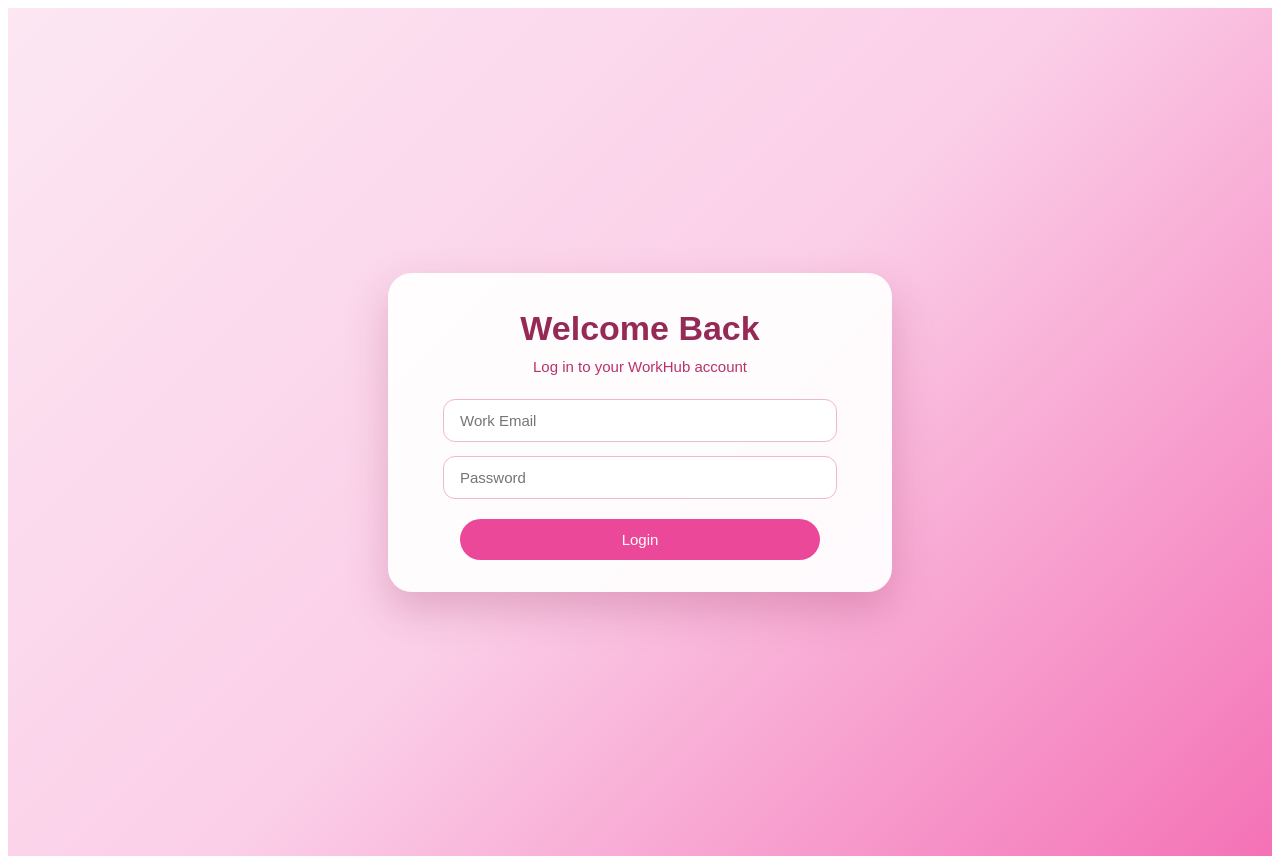
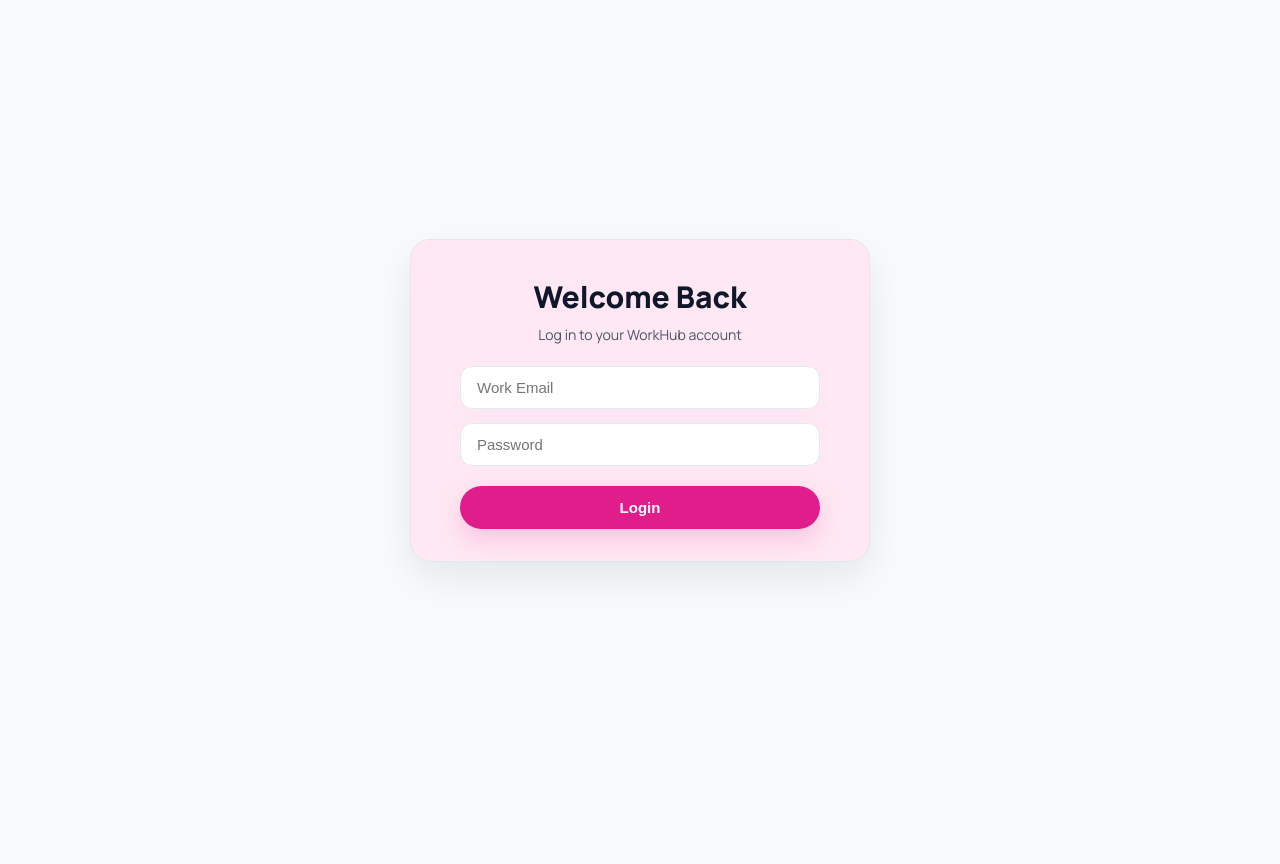
Before and after one commit to daebakkk/workhub-backend, a React (Vite) app: page /login in a window 1280 px wide. After the commit the page ends 800 px from the top, so only its background shows below. Built offline with nearby package versions, Linux system fonts and the light colour scheme.

Commit message:
Refresh site styling and fonts

```diff
--- a/src/components/Navbar.css
+++ b/src/components/Navbar.css
@@ -1,39 +1,42 @@
 .navbar {
   display: flex;
   align-items: center;
-    gap: 40px;
+  gap: 18px;
 }
+
 .navItem {
-    position: relative;
-    display: flex;
-    padding: 8px 16px;
-    text-decoration: none;
-    font-weight: 500;
+  display: inline-flex;
+  align-items: center;
+  padding: 8px 14px;
+  font-size: 14px;
+  font-weight: 600;
   font-family: 'Poppins', sans-serif;
-    color: #f54ba3;
+  color: #0f172a;
   border-radius: 999px;
-    transition: background 0.3s ease, transform 0.2s ease;
+  border: 1px solid transparent;
+  transition: background 0.2s ease, color 0.2s ease, border-color 0.2s ease;
 }
 
 .navItem:hover {
-  background: rgba(238, 160, 203, 0.89);
-  transform: scale(1.05);
+  background: rgba(225, 29, 139, 0.08);
+  color: #e11d8b;
+  border-color: rgba(225, 29, 139, 0.3);
 }
 
 .navBtn {
-    background: #f54ba3;
+  background: #e11d8b;
   color: white;
   border-radius: 999px;
-    padding: 10px 18px;
+  padding: 9px 16px;
   cursor: pointer;
   border: none;
   font-family: 'Poppins', sans-serif;
-    font-size: 16px;
-    font-weight: 500;
-    transition: transform 0.3 ease, background 0.3s ease 0.1s;
+  font-size: 14px;
+  font-weight: 600;
+  transition: transform 0.2s ease, background 0.2s ease;
 }
 
 .navBtn:hover {
-    transform: translateY(-2px);
-    background: #db2777;
+  transform: translateY(-1px);
+  background: #be185d;
 }
--- a/src/index.css
+++ b/src/index.css
@@ -1,22 +1,60 @@
-.page {
+@import url('https://fonts.googleapis.com/css2?family=Manrope:wght@400;500;600;700;800&display=swap');
+
+:root {
+  --bg: #f8fafc;
+  --surface: #ffffff;
+  --surface-muted: #f1f5f9;
+  --text: #0f172a;
+  --text-muted: #475569;
+  --accent: #e11d8b;
+  --accent-dark: #be185d;
+  --accent-soft: rgba(225, 29, 139, 0.12);
+  --border: #e2e8f0;
+  --shadow: 0 16px 40px rgba(15, 23, 42, 0.08);
+}
+
+* {
+  box-sizing: border-box;
+}
+
+body {
+  margin: 0;
+  font-family: 'Manrope', 'Poppins', sans-serif;
+  background: var(--bg);
+  color: var(--text);
+}
+
+a {
+  color: inherit;
+  text-decoration: none;
+}
+
+.page,
+.authPage,
+.dashPage,
+.reportsPage {
   min-height: 100vh;
   display: flex;
   flex-direction: column;
-  background: linear-gradient(
-  135deg,
-  #fce7f3,
-  #fbcfe8,
-  #f472b6
-);
+  background: var(--bg);
+}
 
-  color: white;
+.topBar,
+.reportsTopBar {
+  background: var(--surface);
+  border-bottom: 1px solid var(--border);
+  display: flex;
+  align-items: center;
+  padding: 16px 28px;
 }
 
 .topBar {
-  background: #962a57;
-  display: flex;
   justify-content: flex-end;
-  padding: 16px 24px;
+}
+
+.dashPage .topBar,
+.reportsTopBar {
+  justify-content: space-between;
 }
 
 .centerArea {
@@ -24,96 +62,96 @@
   display: flex;
   justify-content: center;
   align-items: center;
+  padding: 32px 20px 64px;
 }
 
 .heroText {
   text-align: center;
+  max-width: 720px;
 }
 
 .brandTitle {
-  font-size: 100px;
-  font-weight: 1000;
-  color: #f54ba3;
-  font-family: 'Poppins', sans-serif;
+  margin: 0;
+  font-size: clamp(48px, 9vw, 86px);
+  font-weight: 800;
+  letter-spacing: -1px;
+  color: var(--text);
 }
 
 .brandSubtitle {
-  margin-top: 12px;
-  font-size: 22px;
-  font-weight: 400;
-  color: #f54ba3;
-  font-family: 'Poppins', sans-serif;
+  margin: 12px 0 0;
+  font-size: 18px;
+  color: var(--text-muted);
 }
 
 .heroButtons {
-  margin-top: 32px;
+  margin-top: 28px;
   display: flex;
   gap: 16px;
   justify-content: center;
+  flex-wrap: wrap;
 }
 
 .btn {
-  padding: 12px 28px;
+  padding: 12px 26px;
   font-size: 15px;
-  font-weight: 500;
+  font-weight: 600;
   border-radius: 999px;
-  border: none;
+  border: 1px solid transparent;
   cursor: pointer;
-  transition: all 0.25s ease;
+  transition: transform 0.2s ease, box-shadow 0.2s ease, background 0.2s ease;
 }
 
 .btnPrimary {
-  background: #ec4899; /* pink */
+  background: var(--accent);
   color: white;
+  box-shadow: 0 10px 24px rgba(225, 29, 139, 0.18);
 }
 
 .btnPrimary:hover {
-  background: #db2777;
+  background: var(--accent-dark);
   transform: translateY(-2px);
 }
 
 .btnSecondary {
-  background: white;
-  color: #ec4899;
-  border: 1px solid #ec4899;
+  background: var(--surface);
+  color: var(--text);
+  border: 1px solid var(--border);
 }
 
 .btnSecondary:hover {
-  background: #fce7f3;
+  border-color: var(--accent);
+  color: var(--accent);
   transform: translateY(-2px);
 }
 
 .authPage {
-  min-height: 100vh;
-  display: flex;
   justify-content: center;
   align-items: center;
-  background: linear-gradient(135deg, #fce7f3, #fbcfe8, #f472b6);
-  padding: 24px;
+  padding: 28px;
 }
 
 .authCard {
-  width: min(440px, 92vw);
-  background: rgba(255, 255, 255, 0.94);
-  border-radius: 24px;
-  padding: 36px 32px 32px;
-  box-shadow: 0 18px 40px rgba(150, 42, 87, 0.25);
+  width: min(460px, 92vw);
+  background: #ffe8f3;
+  border-radius: 20px;
+  padding: 36px 34px 32px;
+  box-shadow: var(--shadow);
+  border: 1px solid var(--border);
   text-align: center;
 }
 
 .authTitle {
   margin: 0;
-  font-size: 34px;
+  font-size: 30px;
   font-weight: 800;
-  color: #962a57;
-  font-family: 'Poppins', sans-serif;
+  color: var(--text);
 }
 
 .authSubtitle {
-  margin: 10px 0 24px;
-  font-size: 15px;
-  color: #b8326a;
-  font-family: 'Poppins', sans-serif;
+  margin: 8px 0 22px;
+  font-size: 14px;
+  color: var(--text-muted);
 }
 
 .authForm {
@@ -122,27 +160,39 @@
   justify-items: center;
 }
 
-.authForm input {
+.authForm input,
+.authForm select {
   width: min(360px, 100%);
   padding: 12px 16px;
   font-size: 15px;
   border-radius: 12px;
-  border: 1px solid #f1b7d0;
+  border: 1px solid var(--border);
   outline: none;
   font-family: 'Poppins', sans-serif;
-  color: #6b1f3f;
-  background: #fff;
+  color: var(--text);
+  background: var(--surface);
   transition: border-color 0.2s ease, box-shadow 0.2s ease;
 }
 
+.authForm input:focus,
 .authForm select:focus {
-  border-color: #ec4899;
-  box-shadow: 0 0 0 3px rgba(236, 72, 153, 0.18);
+  border-color: var(--accent);
+  box-shadow: 0 0 0 3px var(--accent-soft);
 }
 
-.authForm input:focus {
-  border-color: #ec4899;
-  box-shadow: 0 0 0 3px rgba(236, 72, 153, 0.18);
+.authForm select {
+  appearance: none;
+  background-image:
+    linear-gradient(45deg, transparent 50%, var(--accent) 50%),
+    linear-gradient(135deg, var(--accent) 50%, transparent 50%),
+    linear-gradient(to right, var(--border), var(--border));
+  background-position:
+    calc(100% - 22px) calc(50% - 3px),
+    calc(100% - 16px) calc(50% - 3px),
+    calc(100% - 40px) 50%;
+  background-size: 6px 6px, 6px 6px, 1px 60%;
+  background-repeat: no-repeat;
+  padding-right: 44px;
 }
 
 .authForm .btn {
@@ -150,51 +200,15 @@
   width: min(360px, 100%);
 }
 
-.dashPage {
-  min-height: 100vh;
-  display: flex;
-  flex-direction: column;
-  background: linear-gradient(135deg, #fce7f3, #fbcfe8, #f472b6);
-  color: #6b1f3f;
+.dashTitle,
+.reportsTitle {
+  margin: 0;
+  font-size: 24px;
+  font-weight: 700;
+  color: var(--text);
 }
 
-.dashPage .topBar {
-  justify-content: space-between;
-  align-items: center;
-}
-
-.dashTitle {
-  margin: 0;
-  font-size: 26px;
-  font-weight: 800;
-  color: #ffe3f2;
-  font-family: 'Poppins', sans-serif;
-}
-
-.reportsPage {
-  min-height: 100vh;
-  display: flex;
-  flex-direction: column;
-  background: linear-gradient(135deg, #fce7f3, #fbcfe8, #f472b6);
-  color: #6b1f3f;
-}
-
-.reportsTopBar {
-  background: #962a57;
-  display: flex;
-  justify-content: space-between;
-  align-items: center;
-  padding: 16px 24px;
-}
-
-.reportsTitle {
-  margin: 0;
-  font-size: 26px;
-  font-weight: 800;
-  color: #ffe3f2;
-  font-family: 'Poppins', sans-serif;
-}
-
+.dashMain,
 .reportsMain {
   flex: 1;
   display: flex;
@@ -204,64 +218,48 @@
   padding: 32px 20px 60px;
 }
 
+.dashSubtitle,
 .repSubtitle {
   margin: 0;
+  font-size: 17px;
+  color: var(--text-muted);
   text-align: center;
-  font-size: 18px;
-  color: #b8326a;
-  font-family: 'Poppins', sans-serif;
-}
-
-.dashMain {
-  flex: 1;
-  display: flex;
-  flex-direction: column;
-  align-items: center;
-  gap: 18px;
-  padding: 40px 20px 60px;
-}
-
-.dashSubtitle {
-  margin: 0;
-  font-size: 16px;
-  color: #b8326a;
-  font-family: 'Poppins', sans-serif;
 }
 
 .card {
-  width: min(400px, 94vw);
-  background: rgba(255, 255, 255, 0.94);
-  border-radius: 24px;
+  width: min(520px, 94vw);
+  background: var(--surface);
+  border-radius: 20px;
   padding: 28px;
-  box-shadow: 0 18px 40px rgba(150, 42, 87, 0.25);
+  box-shadow: var(--shadow);
+  border: 1px solid var(--border);
   text-align: center;
 }
 
 .cardTitle {
   margin: 0 0 14px;
-  font-size: 22px;
-  font-weight: 800;
-  color: #962a57;
-  font-family: 'Poppins', sans-serif;
+  font-size: 20px;
+  font-weight: 700;
+  color: var(--text);
 }
 
 .dashPage .card input {
-  width: min(370px, 100%);
+  width: min(420px, 100%);
   padding: 12px 16px;
   font-size: 15px;
   border-radius: 12px;
-  border: 1px solid #f1b7d0;
+  border: 1px solid var(--border);
   outline: none;
   font-family: 'Poppins', sans-serif;
-  color: #6b1f3f;
-  background: #fff;
+  color: var(--text);
+  background: var(--surface);
   transition: border-color 0.2s ease, box-shadow 0.2s ease;
   margin-bottom: 12px;
 }
 
 .dashPage .card input:focus {
-  border-color: #ec4899;
-  box-shadow: 0 0 0 3px rgba(236, 72, 153, 0.18);
+  border-color: var(--accent);
+  box-shadow: 0 0 0 3px var(--accent-soft);
 }
 
 .dashPage .card button {
@@ -272,49 +270,34 @@
   border-radius: 999px;
   border: none;
   cursor: pointer;
-  background: #ec4899;
+  background: var(--accent);
   color: #fff;
-  transition: all 0.25s ease;
+  transition: transform 0.2s ease, background 0.2s ease;
 }
 
 .dashPage .card button:hover {
-  background: #db2777;
+  background: var(--accent-dark);
   transform: translateY(-2px);
 }
 
 .emptyState {
   width: min(520px, 94vw);
   padding: 18px 22px;
-  border-radius: 18px;
-  background: rgba(255, 255, 255, 0.65);
+  border-radius: 16px;
+  background: var(--surface-muted);
   text-align: center;
+  border: 1px dashed var(--border);
 }
 
 .emptyTitle {
   margin: 0;
-  font-size: 16px;
+  font-size: 15px;
   font-weight: 700;
-  color: #962a57;
-  font-family: 'Poppins', sans-serif;
+  color: var(--text);
 }
 
 .emptySubtitle {
   margin: 6px 0 0;
   font-size: 14px;
-  color: #b8326a;
-  font-family: 'Poppins', sans-serif;
+  color: var(--text-muted);
 }
-
-.authForm select {
-  padding: 12px 14px;
-  border-radius: 10px;
-  border: 1px solid #e5e7eb;
-  font-family: 'Poppins', sans-serif;
-  font-size: 14px;
-  background: white;
-}
-
-.authForm select:focus {
-  outline: none;
-  border-color: #ec4899;
-}
```
Lines whose indentation alone changed are shown as unchanged.
